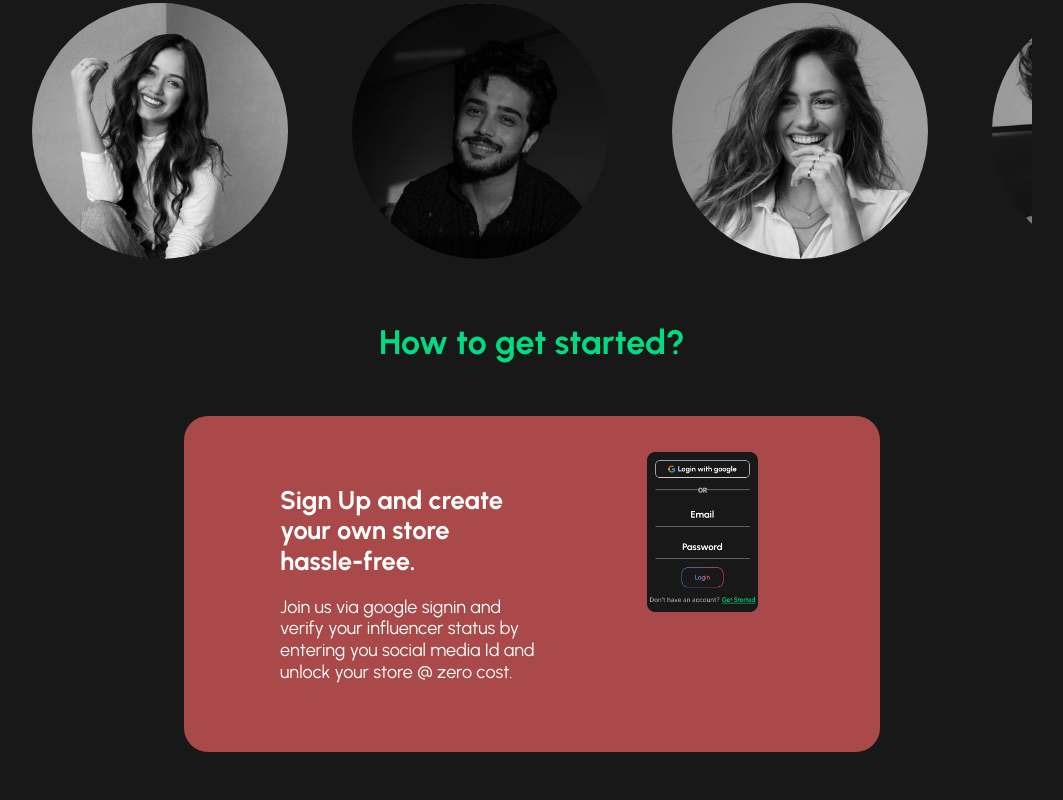
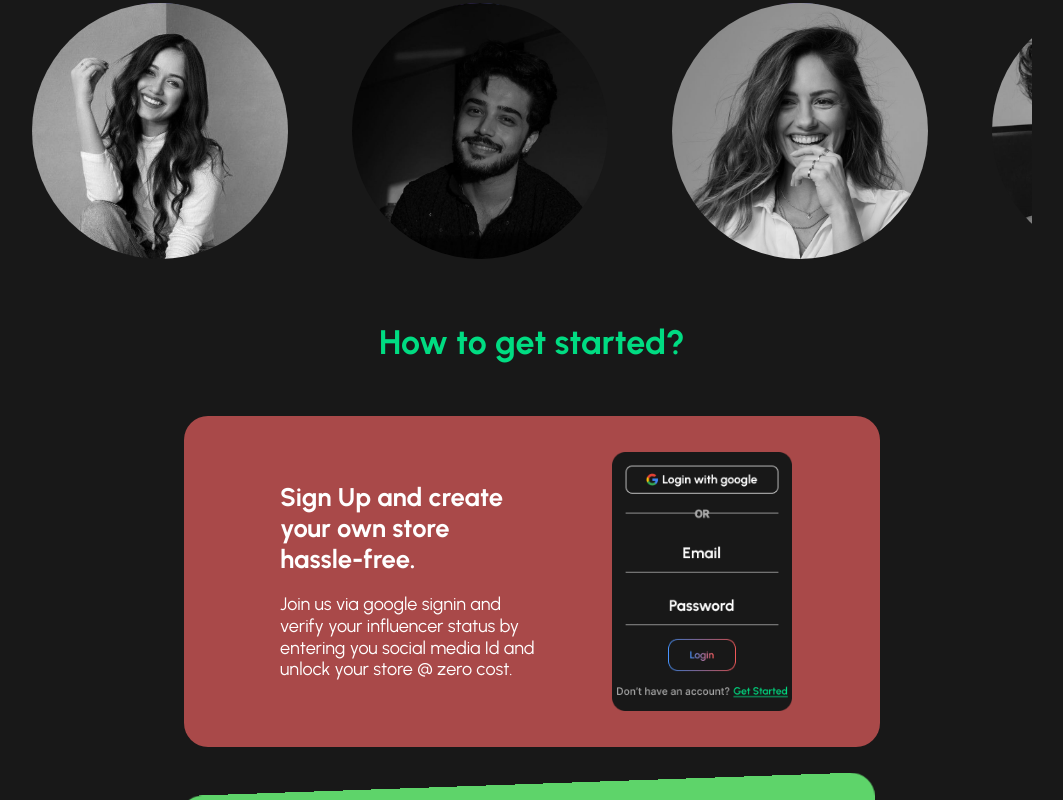
Before and after one commit to AroraKaran19/vyb-store-assignment, a Next.js app: page / in a window 1280 px wide. Shown: the part 4113-4913 px from the top of the page, without its empty margins (108-1171 px from the left). Built offline with nearby package versions, Linux system fonts and the light colour scheme.

Commit message:
get started section done!

```diff
--- a/app/components/Home/GetStartedSection/GetStartedCarousel.tsx
+++ b/app/components/Home/GetStartedSection/GetStartedCarousel.tsx
@@ -28,7 +28,7 @@ const GetStartedCarousel = ({ templateData, className, autoChange, interval } :
       top: 0,
       behavior: "smooth",
     });
-  }, []);
+  }, [templateData]);
 
   const handleMouseDown = (e: React.MouseEvent<HTMLDivElement>) => {
     if (carouselRef.current) {
@@ -58,7 +58,7 @@ const GetStartedCarousel = ({ templateData, className, autoChange, interval } :
 
   return (
     <>
-      <div className={`get-started-carousel w-[70%] flex flex-col items-center overflow-y-auto overflow-x-clip p-4 scroll-smooth gap-[25%] relative sm:w-full ${
+      <div className={`get-started-carousel w-[70%] flex flex-col items-center overflow-y-auto overflow-x-clip p-4 scroll-smooth gap-[10%] relative sm:w-full ${
         isDragging ? "cursor-grabbing" : "cursor-grab"
         } ${className ? className : ""}`}
         ref={carouselRef}
@@ -69,7 +69,7 @@ const GetStartedCarousel = ({ templateData, className, autoChange, interval } :
         draggable={false}
       >
         {templateData.map((template, index) => (
-          <div key={template.heading + index} className={`get-started-template sticky top-0 left-0 w-full flex gap-5 shrink-0 rounded-3xl items-stretch select-none sm:flex-col ${template.className ? template.className : ""}`}
+          <div key={template.heading + index} className={`get-started-template sticky top-0 left-0 w-full h-[90%] gap-5 flex shrink-0 rounded-3xl items-stretch select-none sm:flex-col ${template.className ? template.className : ""}`}
             style={{
               backgroundColor: template.templateColor ? template.templateColor : "white",
               zIndex: index
--- a/app/components/Home/GetStartedSection/GetStartedSection.tsx
+++ b/app/components/Home/GetStartedSection/GetStartedSection.tsx
@@ -16,7 +16,7 @@ const GetStartedSection = () => {
       paragraph: "Let VYB the money now !! Its here and widthdraw it periodically.",
       imgSrc: "/GetStartedSection/2.png",
       templateColor: "#5ED46A",
-      className: "-rotate-[3deg]",
+      className: "-rotate-[2deg]",
     },
     {
       heading: "Sign Up and create your own store hassle-free.",
@@ -30,7 +30,7 @@ const GetStartedSection = () => {
       paragraph: "Join us via google signin and verify your influencer status by entering you social media Id and unlock your store @ zero cost.",
       imgSrc: "/GetStartedSection/4.png",
       templateColor: "#5CAAB6",
-      className: "-rotate-[3deg]",
+      className: "-rotate-[2deg]",
     },
   ]
 
--- a/app/components/Home/home.css
+++ b/app/components/Home/home.css
@@ -295,28 +295,19 @@
 }
 
 .home-page .get-started-section .get-started-section_templates .get-started-carousel {
-    /* -ms-overflow-style: none;
-    scrollbar-width: none; */
-    /* height: calc(clamp(20rem, 25vw, 24rem) + clamp(1rem, 5vw, 2rem)); */
     scroll-snap-type: y mandatory;
-    -webkit-scroll-snap-type: y mandatory; /* Safari */
-    -ms-scroll-snap-type: y mandatory; /* Edge 16-18 */
+    -webkit-scroll-snap-type: y mandatory;
+    -ms-scroll-snap-type: y mandatory;
     height: 50vh;
 }
 
-.home-page .get-started-section .get-started-section_templates .get-started-carousel::-webkit-scrollbar {
-    display: none;
-}
-
 .home-page .get-started-section .get-started-section_templates .get-started-carousel .get-started-template {
-    height: calc(100% - clamp(1rem, 5vw, 2rem));
-    width: calc(100%);
     margin: 0 clamp(1rem, 5vw, 2rem);
     aspect-ratio: 16 / 9;
     padding: clamp(0.25rem, 5vw, 2.25rem) clamp(0.25rem, 5vw, 4rem);
-    scroll-snap-align: center;
-    -webkit-scroll-snap-align: center;
-    -ms-scroll-snap-align: center;
+    scroll-snap-align: top;
+    -webkit-scroll-snap-align: top;
+    -ms-scroll-snap-align: top;
 }
 
 .home-page .get-started-section .get-started-section_templates .get-started-carousel .get-started-template .get-started-template_textarea {
@@ -334,5 +325,5 @@
 }
 
 .home-page .get-started-section .get-started-section_templates .get-started-carousel .get-started-template .get-started-template_image img {
-    max-height: clamp(10rem, 5vw, 19rem);
+    max-height: clamp(10rem, 25vw, 19rem);
 }
```
